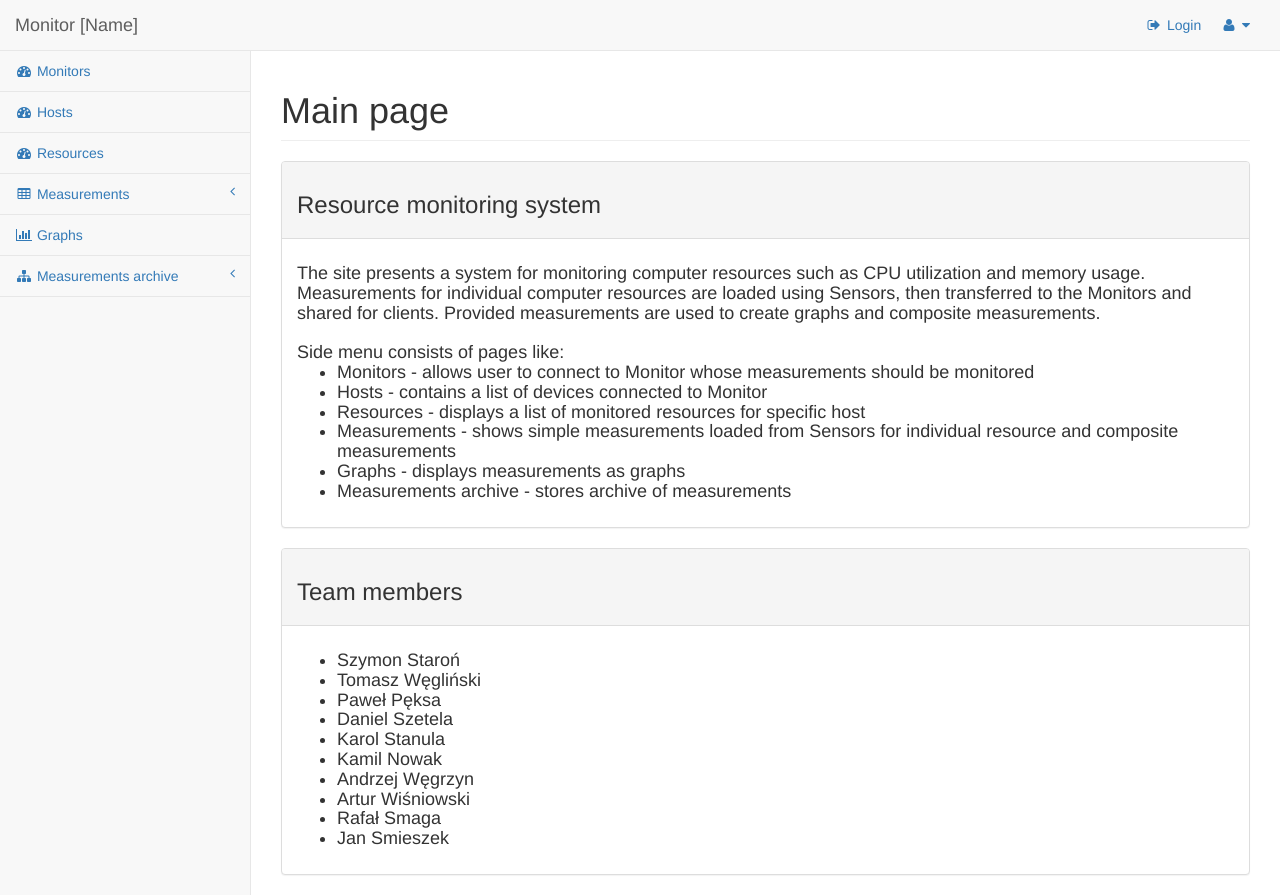
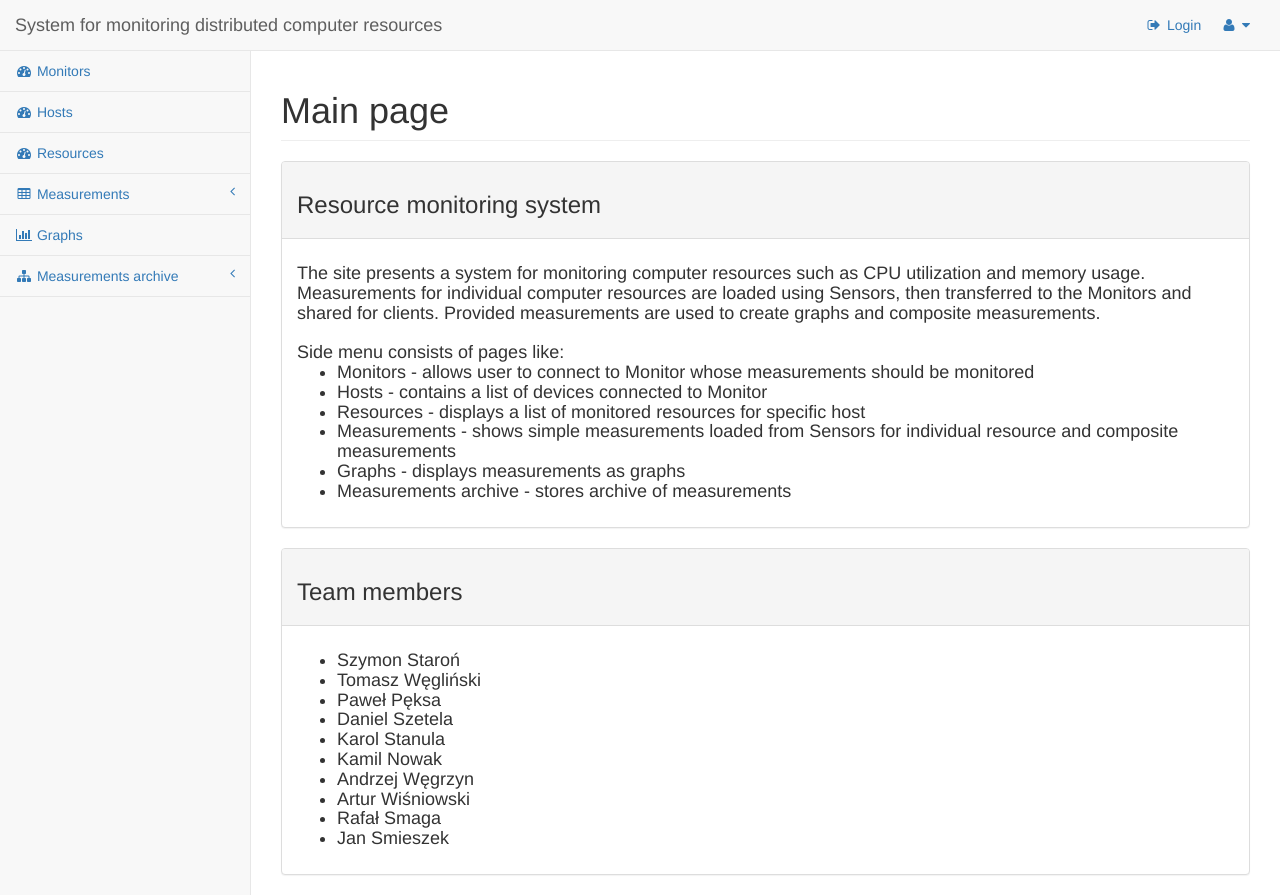
Before and after one commit to pawellll/programowanieZespolowe, a website: page web/pages/index.html in a window 1280 px wide. Drawn offline with Linux system fonts and the light colour scheme.

Commit message:
Renaming header

```diff
--- a/web/pages/index.html
+++ b/web/pages/index.html
@@ -36,7 +36,7 @@
         <nav class="navbar navbar-default navbar-static-top" role="navigation" style="margin-bottom: 0">
 			<!-- Nagłówek -->
             <div class="navbar-header">
-                <a class="navbar-brand" href="index.html">Monitor [Name]</a>
+                <a class="navbar-brand" href="index.html">System for monitoring distributed computer resources</a>
             </div>
 			<!-- Naglowek - prawa strona -->
             <ul class="nav navbar-top-links navbar-right">
```
